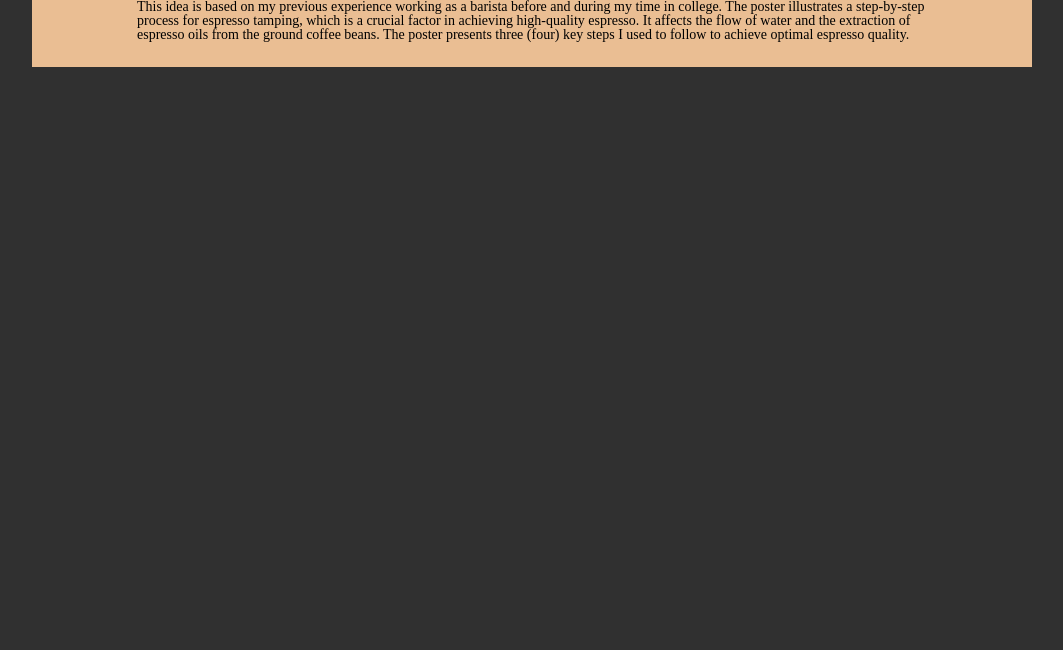
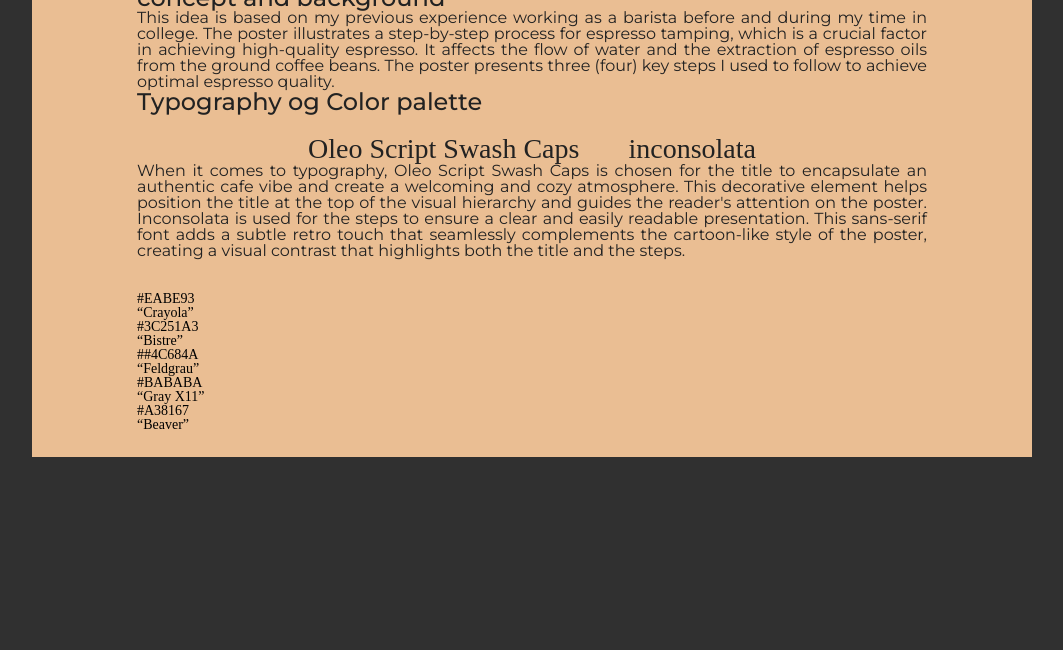
Before and after one commit to SDSiproject/poster.coffe-, a plain HTML site: page index.html in a window 1280 px wide. Shown: the part 150-800 px from the top of the page, without its empty margins (108-1171 px from the left). Drawn offline with Linux system fonts and the light colour scheme; a web font is replaced by a local one.

Commit message:
Начал вторую секцию

```diff
--- a/index.html
+++ b/index.html
@@ -13,7 +13,40 @@
             <h1 class="title">Refleksjonsnotat</h1>
             <section class="concept-and-background">
                 <h2 class= "concept-and-background__title">concept and background</h2>
-                <p class=" concept and background__text"> This idea is based on my previous experience working as a barista before and during my time in college. The poster illustrates a step-by-step process for espresso tamping, which is a crucial factor in achieving high-quality espresso. It affects the flow of water and the extraction of espresso oils from the ground coffee beans. The poster presents three (four) key steps I used to follow to achieve optimal espresso quality.</p>
+                <p class="concept-and-background__text"> This idea is based on my previous experience working as a barista before and during my time in college. The poster illustrates a step-by-step process for espresso tamping, which is a crucial factor in achieving high-quality espresso. It affects the flow of water and the extraction of espresso oils from the ground coffee beans. The poster presents three (four) key steps I used to follow to achieve optimal espresso quality.</p>
+            </section>
+            <section class= "typography-og-color-palette">
+                <h2 class="typography-og-color-palette__title"> Typography og Color palette</h2>
+                <div class= "typography-og-color-palette__fonts">
+                    <div class="typography-og-color-palette__font_oleo">Oleo Script Swash Caps</div>
+                    <div class="typography-og-color-palette__font_inconsolata">inconsolata</div>
+                </div>
+                <p class="typography-og-color-palette__text">When it comes to typography, Oleo Script Swash Caps is chosen for the title to encapsulate an authentic cafe vibe and create a welcoming and cozy atmosphere. This decorative element helps position the title at the top of the visual hierarchy and guides the reader's attention on the poster. Inconsolata is used for the steps to ensure a clear and easily readable presentation. This sans-serif font adds a subtle retro touch that seamlessly complements the cartoon-like style of the poster, creating a visual contrast that highlights both the title and the steps.</p>
+                    <div class="typography-og-color-palette__color">
+                    <div class="color__circle color__circle_crayola"></div>
+                    <div class="color__hex">#EABE93</div>
+                    <div class="colot_name">“Crayola”</div>
+                </div>
+                <div class="typography-og-color-palette__color">
+                    <div class="color__circle color__circle_crayola"></div>
+                    <div class="color__hex">#3C251A3</div>
+                    <div class="colot_name">“Bistre”
+                </div>
+                <div class="typography-og-color-palette__color">
+                    <div class="color__circle color__circle_crayola"></div>
+                    <div class="color__hex">##4C684A</div>
+                    <div class="colot_name">“Feldgrau”
+                 </div>
+                 <div class="typography-og-color-palette__color">
+                    <div class="color__circle color__circle_crayola"></div>
+                    <div class="color__hex">#BABABA</div>
+                    <div class="colot_name">“Gray X11”
+                </div>
+                <div class="typography-og-color-palette__color">
+                    <div class="color__circle color__circle_crayola"></div>
+                    <div class="color__hex">#A38167</div>
+                    <div class="colot_name">“Beaver”
+                </div>
             </section>
         </div>
     </div>
--- a/src/scss/_mixins.scss
+++ b/src/scss/_mixins.scss
@@ -1,16 +1,16 @@
-@use "./varibals" as varibals;
+@use "./variables" as variables;
 
 @mixin title() {
-    color: varibals.$textColor;
-    font-family: varibals.$fontMontserrat;
+    color: variables.$textColor;
+    font-family: variables.$fontMontserrat;
     font-weight: 500;
-    font-size: varibals-$sectionTitleSize;
+    font-size: variables.$sectionTitleSize;
 
 }
 
 @mixin text () {
-    color: varibales.$textColor;
+    color: variables.$textColor;
     text-align: justify;
     font-family: variables.$fontMontserrat;
-    font-size: variables-$sectionTitleSize;
+    font-size: variables.$mediumFontsSize;
 }
--- a/src/scss/_varibals.scss
+++ b/src/scss/_variables.scss
@@ -12,6 +12,8 @@
  $fontOleo: "Oleo Script Swash Caps";
  //шрифт Montserrat
  $fontMontserrat: "Montserrat";
+//шрифт inconsolata
+$fontIncosolata: "Incosolata";
  //основой цвет текста приложения
  $textColor: #222222;
  //размер заголовка секции
--- a/src/scss/style.scss
+++ b/src/scss/style.scss
@@ -1,6 +1,6 @@
 @use "./fonts" as fonts;
 @use "./nullstyle" as nullstyle;
-@use "./varibals" as varibals;
+@use "./variables" as variables;
 @use "./mixins" as mixins;
 
 
@@ -22,7 +22,7 @@ justify-content: center;
     height: fit-content;
     width: 1000px;
     padding: 25px 105px;
-    background-color: varibals.$bgcolor;
+    background-color: variables.$bgcolor;
 
 }
 
@@ -39,11 +39,65 @@ justify-content: center;
 }
 .concept-and-background {
 
-    &__titile {
-        @include mixins.title ();
+    &__title {
+        @include mixins.title();
     }
 
     &__text {
         @include mixins.text();
     }
 }
+
+.typography-og-color-palette {
+
+    &__title {
+        @include mixins.title();
+        margin-bottom: 21px;
+    }
+    &__fonts {
+        display: flex;
+        justify-content: center;
+        gap: 49px;
+    }
+
+
+    &__font {
+
+        &_oleo {
+            color: variables.$textColor;
+            font-size: variables.$bigFontsSize;
+            font-family: variables.$fontOleo;
+        }
+
+
+        &_inconsolata{
+            color: variables.$textColor;
+            font-size: variables.$bigFontsSize;
+            font-family: variables.$fontIncosolata;
+
+        }
+    }
+
+    &__text {
+        @include mixins.text();
+        margin-bottom: 33px;
+    }
+
+    &_colors {
+        display: flex;
+        justify-content: space-around;
+    }
+
+
+
+}
+
+.color {
+
+    &_circle {
+        width: 79.6px;
+        height: 79.6px;
+        border-radius: 50%;
+    }
+
+}
```
Also changed, not shown: css/style.css.
